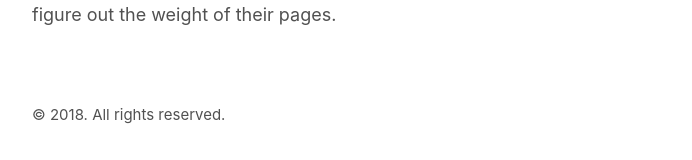
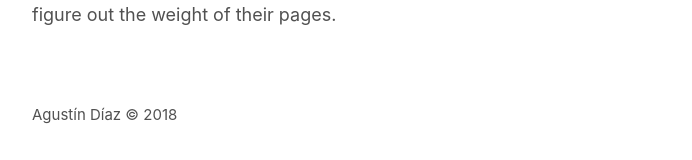
Before and after one commit to HiroAgustin/adiaz.uy-legacy, a Jekyll site: the page built from index.html, in a window 1280 px wide and 900 px high, scrolled down 1652 px. Shown: the part 737-897 px from the top of the window, without its empty margins (293-985 px from the left). Built offline with Jekyll 4.4.1, drawn with Linux system fonts in a browser that asks for light colours; the list of posts is cut into pages by our own code.

Commit message:
Sign copy right

```diff
--- a/_layouts/default.html
+++ b/_layouts/default.html
@@ -19,7 +19,7 @@
 
       <footer class="footer">
         <small>
-          &copy; <time datetime="{{ site.time | date_to_xmlschema }}">{{ site.time | date: '%Y' }}</time>. All rights reserved.
+          Agustín Díaz &copy; <time datetime="{{ site.time | date_to_xmlschema }}">{{ site.time | date: '%Y' }}</time>
         </small>
       </footer>
     </div>
```
